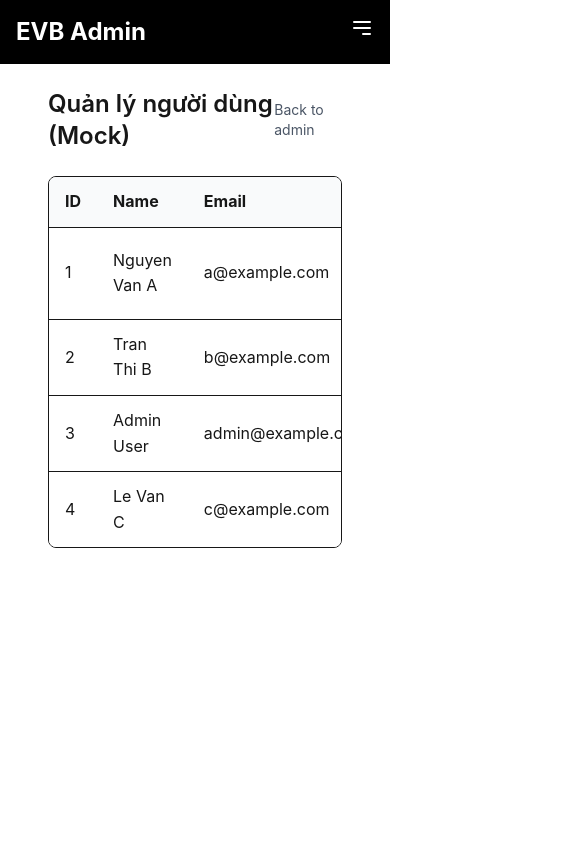
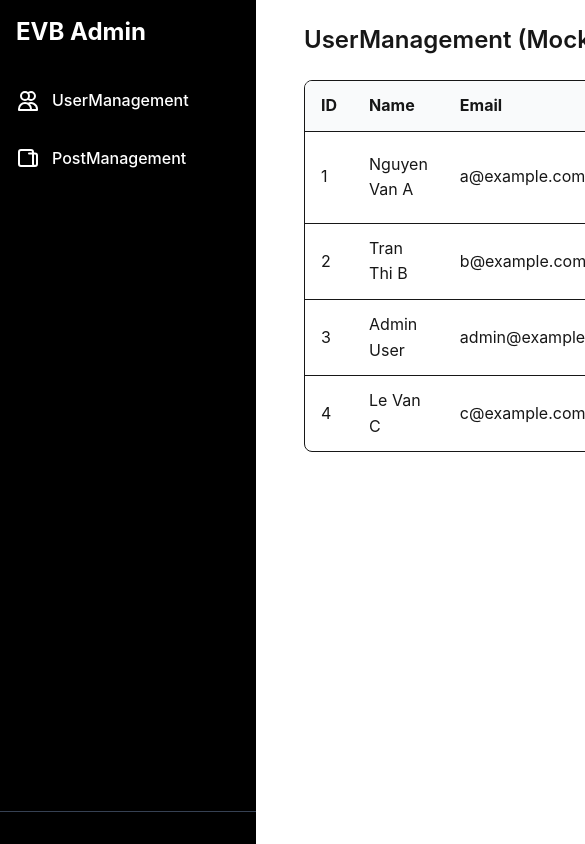
Before and after one commit to SWD392-EVB-Platform/SWD392-EVB-Platform-FE, a Next.js app: page /admin/users in a window 390 px wide. Shown: the top 844 px of the page, 585 px wide, since content can reach past the window. Built offline with nearby package versions, Linux system fonts and the light colour scheme; no server answers.

Commit message:
refactor admin page

```diff
--- a/src/app/admin/layout.tsx
+++ b/src/app/admin/layout.tsx
@@ -1,5 +1,5 @@
 import type { Metadata } from "next";
-import AdminHeader from '@/components/AdminHeader';
+import AdminSidebar from '@/components/AdminHeader';
 
 export const metadata: Metadata = {
   title: "EVB Platform - EV and Battery Marketplace",
@@ -12,9 +12,9 @@ export default function AdminLayout({
   children: React.ReactNode;
 }>) {
   return (
-    <div className="min-h-screen bg-white max-w-full w-full">
-      <AdminHeader />
-      <main className="flex-1 bg-white">
+    <div className="min-h-screen bg-white max-w-full w-full flex">
+      <AdminSidebar />
+      <main className="flex-1 bg-white ml-64">
         <div className="max-w-full mx-auto px-12 py-6">
           <section className="w-full">
             {children}
--- a/src/app/admin/users/page.tsx
+++ b/src/app/admin/users/page.tsx
@@ -41,7 +41,7 @@ const AdminUsersPage: React.FC = () => {
 	return (
 		<div className='w-full max-w-full'>
 			<div className="flex items-center justify-between mb-6">
-				<h1 className="text-2xl font-semibold">Quản lý người dùng (Mock)</h1>
+				<h1 className="text-2xl font-semibold">UserManagement (Mock)</h1>
 				<Link href="/admin" className="text-sm text-gray-600">Back to admin</Link>
 			</div>
 
--- a/src/components/AdminHeader.tsx
+++ b/src/components/AdminHeader.tsx
@@ -1,70 +1,54 @@
 "use client";
 
-import React, { useState } from 'react';
+import React from 'react';
 import Link from 'next/link';
 import { useAuth } from '@/contexts/AuthContext';
 import UserDropdown from './UserDropdown';
 import ClientOnly from './ClientOnly';
 
-const AdminHeader: React.FC = () => {
-  const [isMobileMenuOpen, setIsMobileMenuOpen] = useState(false);
+const AdminSidebar: React.FC = () => {
   const { isAuthenticated, isLoading } = useAuth();
-
-  const toggleMobileMenu = () => setIsMobileMenuOpen((s) => !s);
-
   return (
-    <header className="bg-black shadow">
-  <div className="max-w-full w-full px-4 py-4 relative flex justify-between items-center">
+    <aside className="bg-black h-screen fixed left-0 top-0 w-64">
+      <div className="flex flex-col h-full">
+        {/* Logo */}
+        <div className="p-4 flex items-center">
           <Link href="/admin" className="text-2xl font-bold text-white hover:text-yellow-400 transition-colors duration-200">
             EVB Admin
           </Link>
+        </div>
 
-        <nav className="hidden md:flex space-x-6 absolute left-1/2 transform -translate-x-1/2 z-10">
-          <Link href="/admin/users" className="text-white hover:text-yellow-400 transition-colors duration-200 font-medium">
-            UserManagement
+        {/* Navigation */}
+        <nav className="flex-1 px-4 py-4">
+          <div className="space-y-4">
+            <Link href="/admin/users" className="flex items-center text-white hover:text-yellow-400 transition-colors duration-200 py-2">
+              <svg className="w-6 h-6 mr-3" fill="none" stroke="currentColor" viewBox="0 0 24 24" xmlns="http://www.w3.org/2000/svg">
+                <path strokeLinecap="round" strokeLinejoin="round" strokeWidth="2" d="M12 4.354a4 4 0 110 5.292M15 21H3v-1a6 6 0 0112 0v1zm0 0h6v-1a6 6 0 00-9-5.197M13 7a4 4 0 11-8 0 4 4 0 018 0z" />
+              </svg>
+              <span className="font-medium">UserManagement</span>
             </Link>
-          <Link href="/admin/posts" className="text-white hover:text-yellow-400 transition-colors duration-200 font-medium">
-            PostManagement
+            <Link href="/admin/posts" className="flex items-center text-white hover:text-yellow-400 transition-colors duration-200 py-2">
+              <svg className="w-6 h-6 mr-3" fill="none" stroke="currentColor" viewBox="0 0 24 24" xmlns="http://www.w3.org/2000/svg">
+                <path strokeLinecap="round" strokeLinejoin="round" strokeWidth="2" d="M19 20H5a2 2 0 01-2-2V6a2 2 0 012-2h10a2 2 0 012 2v1m2 13a2 2 0 01-2-2V7m2 13a2 2 0 002-2V9.5a2 2 0 00-2-2h-2m-4 0h4" />
+              </svg>
+              <span className="font-medium">PostManagement</span>
             </Link>
+          </div>
         </nav>
 
-        <div className="hidden md:flex space-x-4">
-          <ClientOnly fallback={<div className="w-8 h-8 bg-gray-600 rounded-full animate-pulse" /> }>
+        {/* User Profile */}
+        <div className="px-4 py-4 border-t border-gray-700">
+          <ClientOnly fallback={<div className="w-8 h-8 bg-gray-600 rounded-full animate-pulse" />}>
             {isLoading ? (
               <div className="w-8 h-8 bg-gray-600 rounded-full animate-pulse" />
             ) : isAuthenticated && (
               <UserDropdown />
-            )  }
+            )}
           </ClientOnly>
         </div>
-
-        <div className="md:hidden">
-          <button onClick={toggleMobileMenu} className="text-white hover:text-yellow-400 focus:outline-none transition-colors duration-200">
-            <svg className="w-6 h-6" fill="none" stroke="currentColor" viewBox="0 0 24 24" xmlns="http://www.w3.org/2000/svg">
-              <path strokeLinecap="round" strokeLinejoin="round" strokeWidth="2" d="M4 6h16M4 12h16m-7 6h7"></path>
-            </svg>
-          </button>
       </div>
-      </div>
-
-      {isMobileMenuOpen && (
-        <div className="md:hidden bg-black border-t border-gray-700">
-          <nav className="flex flex-col px-4 py-2 space-y-2">
-            <Link href="/admin/users" className="block text-white hover:text-yellow-400 transition-colors duration-200 py-1 font-medium">UserManagement</Link>
-            <Link href="/admin/posts" className="block text-white hover:text-yellow-400 transition-colors duration-200 py-1 font-medium">PostManagement</Link>
-            <div className="border-t border-gray-700 my-2" />
-            <ClientOnly fallback={<div className="px-4 py-2"><div className="w-8 h-8 bg-gray-600 rounded-full animate-pulse"/></div>}>
-              {isLoading ? (
-                <div className="px-4 py-2"><div className="w-8 h-8 bg-gray-600 rounded-full animate-pulse"/></div>
-              ) : isAuthenticated && (
-                <div className="px-4 py-2"><UserDropdown /></div>
-              ) }
-            </ClientOnly>
-          </nav>
-        </div>
-      )}
-    </header>
+    </aside>
   );
 };
 
-export default AdminHeader;
+export default AdminSidebar;
--- a/src/components/Header.tsx
+++ b/src/components/Header.tsx
@@ -1,6 +1,6 @@
 'use client';
 
-import React, { useState } from 'react';
+import React from 'react';
 import Link from 'next/link';
 import { useAuth } from '@/contexts/AuthContext';
 import UserDropdown from './UserDropdown';
@@ -8,17 +8,9 @@ import ClientOnly from './ClientOnly';
 import { usePathname } from 'next/navigation';
 
 const Header: React.FC = () => {
-  const [isMobileMenuOpen, setIsMobileMenuOpen] = useState(false);
   const { isAuthenticated, isLoading, user } = useAuth();
-
   const pathname = usePathname();
   if (pathname && pathname.startsWith('/admin')) return null;
-
-  console.log('Header: isAuthenticated:', isAuthenticated, 'isLoading:', isLoading, 'user:', user);
-
-  const toggleMobileMenu = () => {
-    setIsMobileMenuOpen(!isMobileMenuOpen);
-  };
   const isAdmin = !!user && typeof user.role === 'string' && user.role.toLowerCase() === 'admin';
 
   return (
@@ -29,8 +21,8 @@ const Header: React.FC = () => {
           EVB Platform
         </Link>
 
-        {/* Desktop Navigation */}
-        <nav className="hidden md:flex space-x-6">
+        {/* Navigation */}
+        <nav className="flex space-x-6">
           <Link href="/" className="text-white hover:text-yellow-400 transition-colors duration-200 font-medium">
             Home
           </Link>
@@ -46,20 +38,10 @@ const Header: React.FC = () => {
           <Link href="/contact" className="text-white hover:text-yellow-400 transition-colors duration-200 font-medium">
             Contact
           </Link>
-          {isAdmin && (
-            <>
-              <Link href="/admin/users" className="text-white hover:text-yellow-400 transition-colors duration-200 font-medium">
-                Quản lý người dùng
-              </Link>
-              <Link href="/admin/posts" className="text-white hover:text-yellow-400 transition-colors duration-200 font-medium">
-                Quản lý tin đăng
-              </Link>
-            </>
-          )}
         </nav>
 
         {/* Auth Buttons or User Dropdown */}
-        <div className="hidden md:flex space-x-4">
+        <div className="flex space-x-4">
           <ClientOnly fallback={
             <>
               <Link href="/login" className="px-4 py-2 border border-white text-white rounded-md hover:bg-white hover:text-black transition-colors duration-200 font-medium">
@@ -86,79 +68,7 @@ const Header: React.FC = () => {
             )}
           </ClientOnly>
         </div>
-
-        {/* Mobile Menu Button */}
-        <div className="md:hidden">
-          <button onClick={toggleMobileMenu} className="text-white hover:text-yellow-400 focus:outline-none transition-colors duration-200">
-            <svg className="w-6 h-6" fill="none" stroke="currentColor" viewBox="0 0 24 24" xmlns="http://www.w3.org/2000/svg">
-              <path strokeLinecap="round" strokeLinejoin="round" strokeWidth="2" d="M4 6h16M4 12h16m-7 6h7"></path>
-            </svg>
-          </button>
-        </div>
       </div>
-
-      {/* Mobile Menu */}
-      {isMobileMenuOpen && (
-        <div className="md:hidden bg-black border-t border-gray-700">
-          <nav className="flex flex-col px-4 py-2 space-y-2">
-            <Link href="/" className="block text-white hover:text-yellow-400 transition-colors duration-200 py-1 font-medium">
-              Home
-            </Link>
-            <Link href="/batteries" className="block text-white hover:text-yellow-400 transition-colors duration-200 py-1 font-medium">
-              EV Batteries
-            </Link>
-            <Link href="/vehicles" className="block text-white hover:text-yellow-400 transition-colors duration-200 py-1 font-medium">
-              Electric Vehicles
-            </Link>
-            <Link href="/about" className="block text-white hover:text-yellow-400 transition-colors duration-200 py-1 font-medium">
-              About
-            </Link>
-            <Link href="/contact" className="block text-white hover:text-yellow-400 transition-colors duration-200 py-1 font-medium">
-              Contact
-            </Link>
-            {isAdmin && (
-              <>
-                <Link href="/admin/users" className="block text-white hover:text-yellow-400 transition-colors duration-200 py-1 font-medium">
-                  Quản lý người dùng
-                </Link>
-                <Link href="/admin/posts" className="block text-white hover:text-yellow-400 transition-colors duration-200 py-1 font-medium">
-                  Quản lý tin đăng
-                </Link>
-              </>
-            )}
-            <div className="border-t border-gray-700 my-2"></div>
-            <ClientOnly fallback={
-              <>
-                <Link href="/login" className="block px-4 py-2 text-white border border-white rounded-md hover:bg-white hover:text-black transition-colors duration-200 font-medium">
-                  Sign in
-                </Link>
-                <Link href="/register" className="block px-4 py-2 bg-yellow-400 text-black rounded-md hover:bg-yellow-300 transition-colors duration-200 font-medium">
-                  Sign up
-                </Link>
-              </>
-            }>
-              {isLoading ? (
-                <div className="px-4 py-2">
-                  <div className="w-8 h-8 bg-gray-600 rounded-full animate-pulse"></div>
-                </div>
-              ) : isAuthenticated ? (
-                <div className="px-4 py-2">
-                  <UserDropdown />
-                </div>
-              ) : (
-                <>
-                  <Link href="/login" className="block px-4 py-2 text-white border border-white rounded-md hover:bg-white hover:text-black transition-colors duration-200 font-medium">
-                    Sign in
-                  </Link>
-                  <Link href="/register" className="block px-4 py-2 bg-yellow-400 text-black rounded-md hover:bg-yellow-300 transition-colors duration-200 font-medium">
-                    Sign up
-                  </Link>
-                </>
-              )}
-            </ClientOnly>
-          </nav>
-        </div>
-      )}
     </header>
   );
 };
```
Lines whose indentation alone changed are shown as unchanged.
